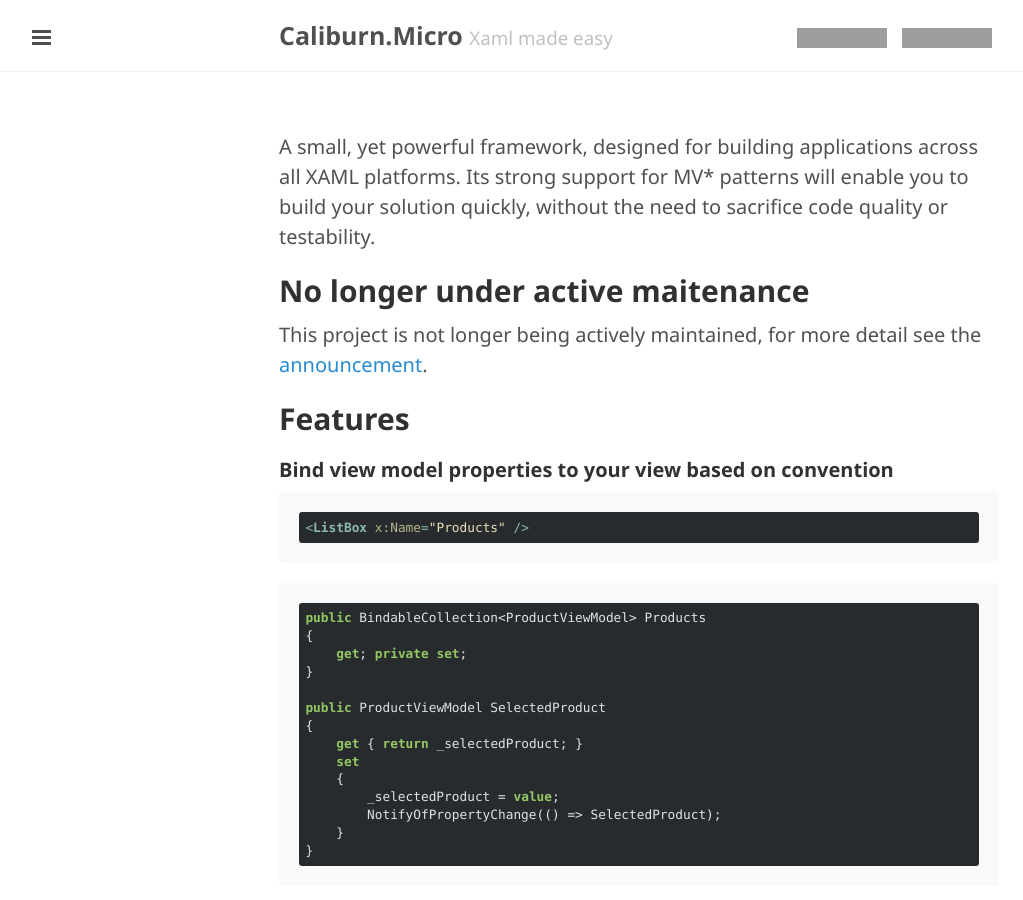
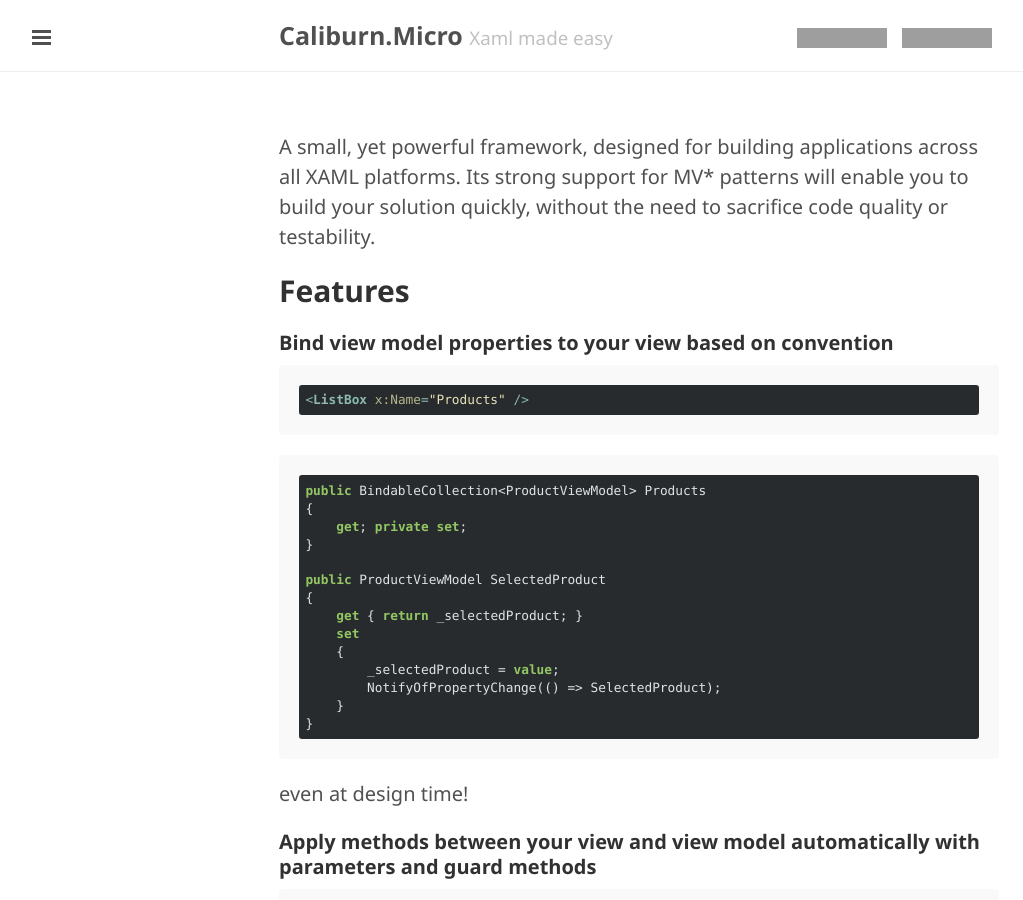
Before and after one commit to Caliburn-Micro/caliburn-micro.github.io, a Jekyll site: the page built from index.md, in a window 1280 px wide and 900 px high. Shown: the whole window, without its empty margins (1-1024 px from the left). Built offline with Jekyll 4.4.1, drawn with Linux system fonts in a browser that asks for light colours; grey boxes are pictures that could not be loaded.

Commit message:
Remove "no longer maintained"

```diff
--- a/index.md
+++ b/index.md
@@ -5,9 +5,6 @@
 ---
 
 A small, yet powerful framework, designed for building applications across all XAML platforms. Its strong support for MV* patterns will enable you to build your solution quickly, without the need to sacrifice code quality or testability.
-
-## No longer under active maitenance
-This project is not longer being actively maintained, for more detail see the [announcement](/announcements/stepping-away).
 
 ## Features
 
```
